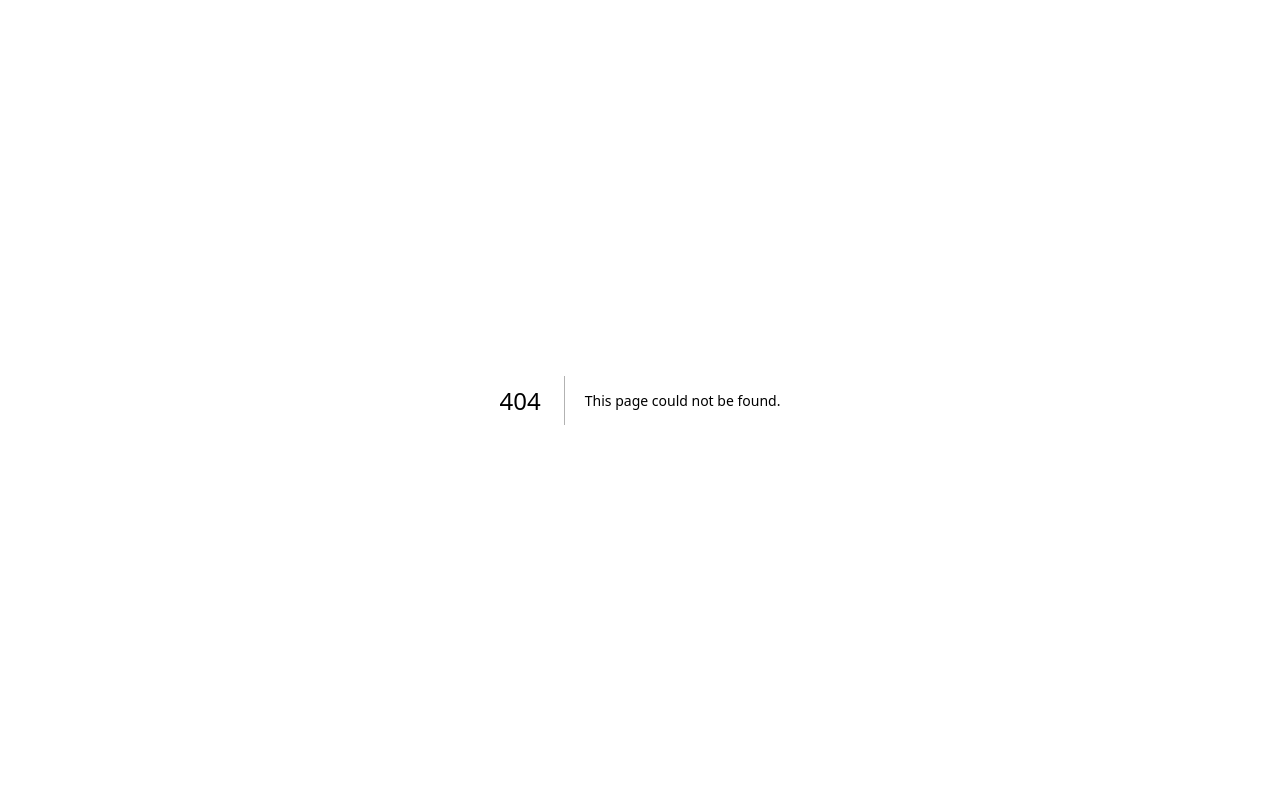
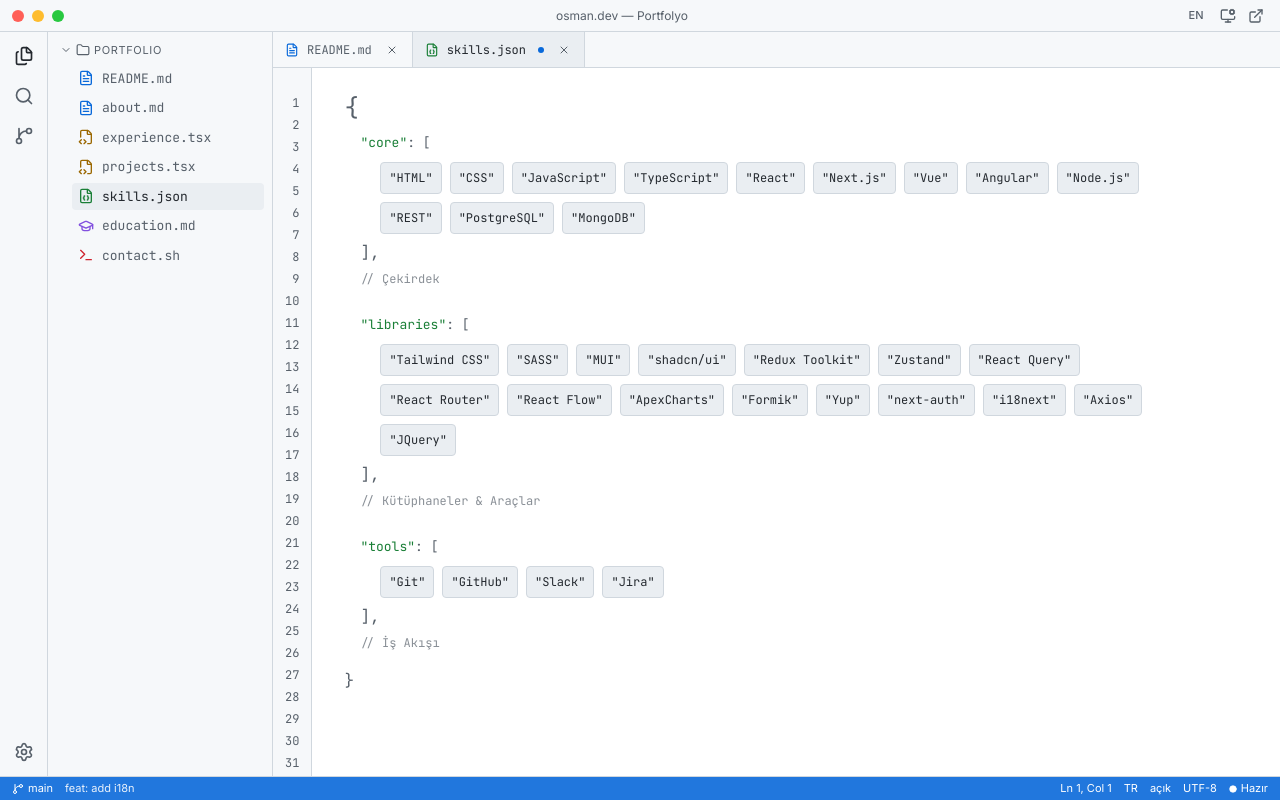
Before and after one commit to osmandayi/portfolio-v2, a Next.js app: page /tr/skills in a window 1280 px wide. Before the commit this address had no page. Built offline with nearby package versions, Linux system fonts and the light colour scheme.

Commit message:
feat: add skills page rendered as JSON

```diff
--- /dev/null
+++ b/src/app/[locale]/skills/page.tsx
@@ -0,0 +1,8 @@
+import { setRequestLocale } from "next-intl/server";
+import { SkillsPage } from "@/components/content/SkillsPage";
+
+export default async function Page({ params }: { params: Promise<{ locale: string }> }) {
+  const { locale } = await params;
+  setRequestLocale(locale);
+  return <SkillsPage />;
+}
--- /dev/null
+++ b/src/components/content/SkillsPage.tsx
@@ -0,0 +1,47 @@
+"use client";
+
+import { useTranslations } from "next-intl";
+import { SKILLS } from "@/lib/skills";
+import { LineGutter } from "@/components/primitives/LineGutter";
+import { RevealOnView } from "@/components/primitives/RevealOnView";
+
+export function SkillsPage() {
+  const t = useTranslations("skills");
+
+  return (
+    <div className="flex min-h-full font-mono">
+      <LineGutter lines={Math.max(40, SKILLS.reduce((a, c) => a + c.items.length, 0) + 12)} className="border-r border-border bg-panel py-6 pl-3" />
+      <div className="max-w-4xl flex-1 px-8 py-6 leading-[22px]">
+        <h1 className="mb-2 text-2xl">
+          <span className="text-fg-muted">{"{"}</span>
+        </h1>
+        <div className="space-y-6 pl-4">
+          {SKILLS.map((cat, i) => (
+            <RevealOnView key={cat.key} delay={i * 0.08}>
+              <section>
+                <p className="text-[13px]">
+                  <span className="text-success">&quot;{cat.key}&quot;</span>
+                  <span className="text-fg-muted">: </span>
+                  <span className="text-fg-muted">[</span>
+                </p>
+                <ul className="my-2 ml-5 flex flex-wrap gap-2">
+                  {cat.items.map((s) => (
+                    <li
+                      key={s}
+                      className="rounded border border-border bg-panel-2 px-2 py-1 text-[12px] text-fg hover:border-accent hover:text-accent"
+                    >
+                      &quot;{s}&quot;
+                    </li>
+                  ))}
+                </ul>
+                <p className="text-fg-muted">{"],"}</p>
+                <p className="mt-1 text-[12px] text-fg-muted/70">// {t(cat.key)}</p>
+              </section>
+            </RevealOnView>
+          ))}
+        </div>
+        <p className="mt-4 text-fg-muted">{"}"}</p>
+      </div>
+    </div>
+  );
+}
```
